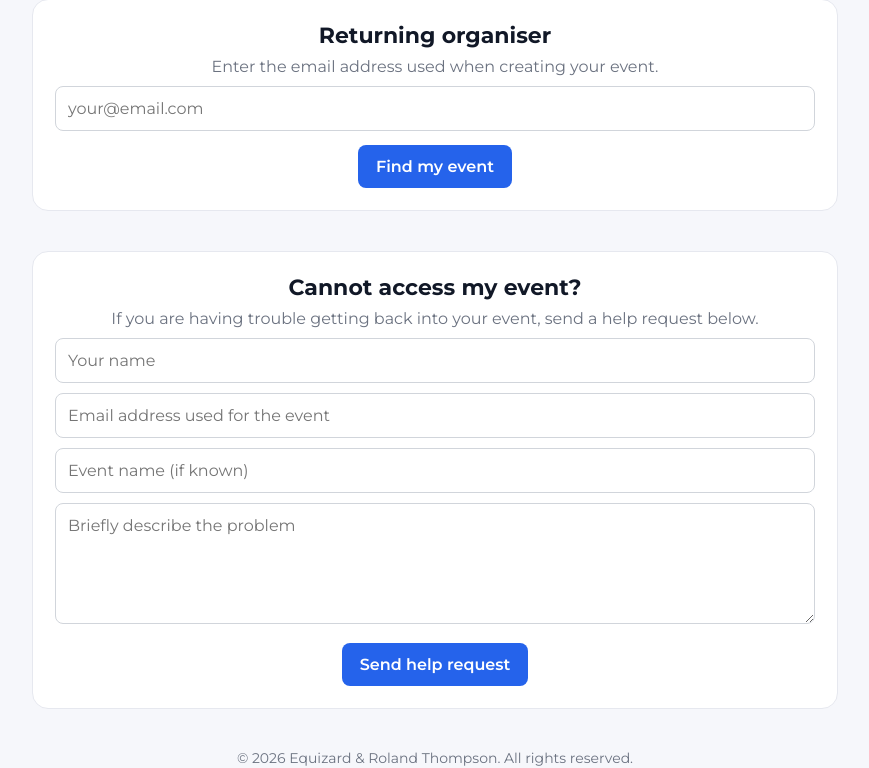
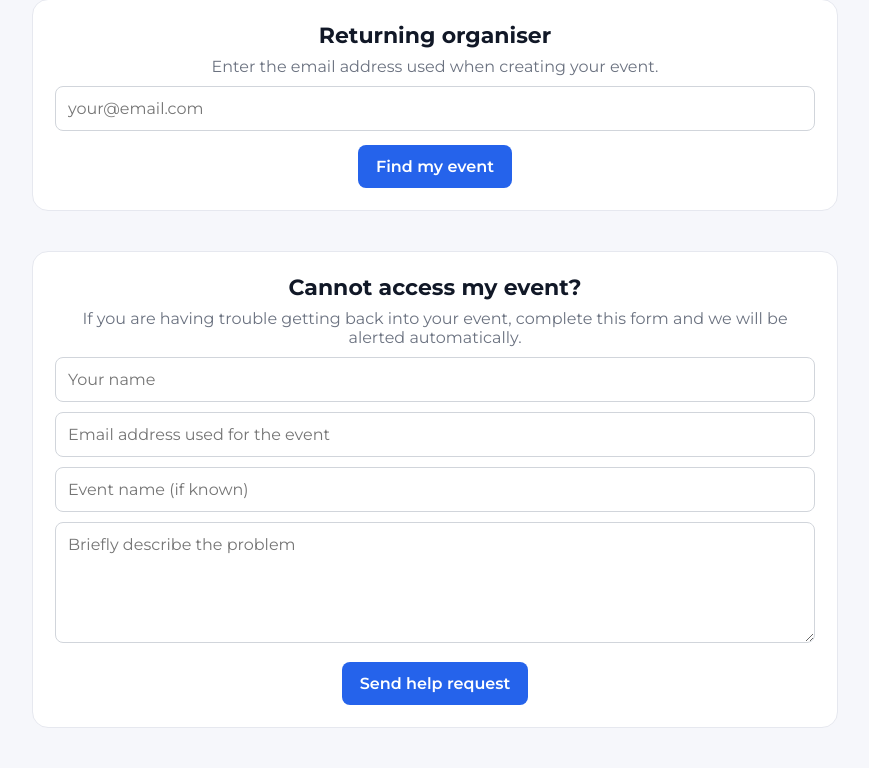
Before and after one commit to roland-lang/equizard-landing, a FastAPI app: page / in a window 1280 px wide. Shown: the part 704-1472 px from the top of the page, without its empty margins (205-1074 px from the left). Run offline with FastAPI, Linux system fonts and the light colour scheme.

Commit message:
Update index.html

```diff
--- a/templates/index.html
+++ b/templates/index.html
@@ -342,7 +342,7 @@
       <h2>Cannot access my event?</h2>
 
       <p style="font-size:16px;color:#6b7280;text-align:center;">
-        If you are having trouble getting back into your event, send a help request below.
+        If you are having trouble getting back into your event, complete this form and we will be alerted automatically.
       </p>
 
       <form method="post" action="/portal/help-access">
```
